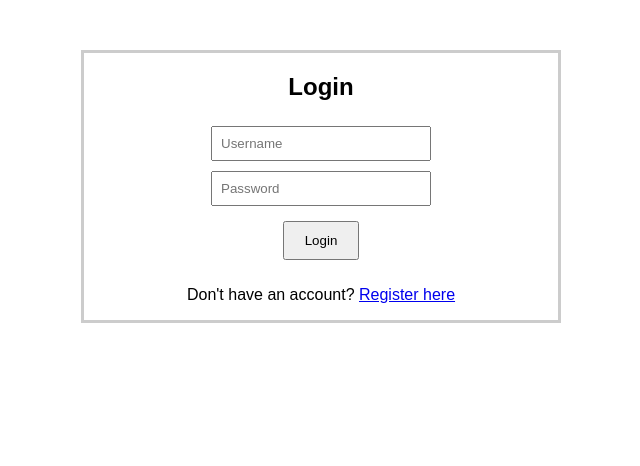
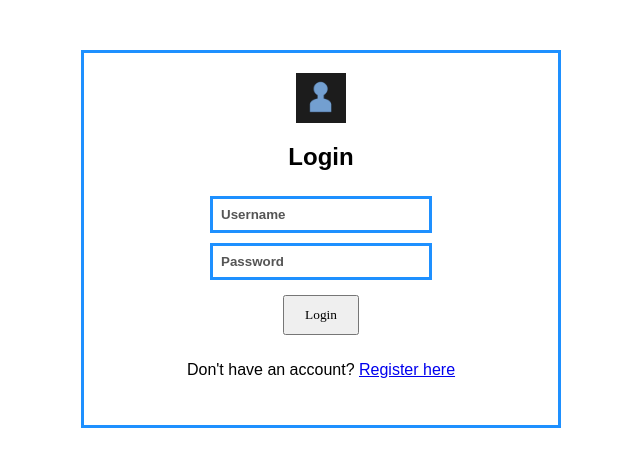
Before and after one commit to Shakir555/focix, a website: page views/login.html in a window 1280 px wide. Shown: the whole page, without its empty margins (319-959 px from the left). Drawn offline with Linux system fonts and the light colour scheme.

Commit message:
login design

```diff
--- a/public/style.css
+++ b/public/style.css
@@ -2,23 +2,40 @@ body
 {
   font-family: Arial, sans-serif, bold;
   text-align: center;
-  margin-top: 50px;
-  margin-right: 400px;
-  margin-left: 400px;
-  border: 3px solid #ccc
+  margin: 50px 400px 50px 400px;
+  padding-bottom: 30px;
+  border: 3px solid #1E90FF;
+  overflow: auto;
 }
+
+.user-icon {
+  width: 50px;
+  height: 50px;
+  display: block;
+  padding-top: 20px;
+  margin: 0 auto 10px;
+}
+
 
 input
 {
   margin: 5px;
   padding: 8px;
   width: 200px;
+  border: 3px solid #1E90FF;
+}
+
+input::placeholder {
+  font-weight: bold;
+  color: #555; /* optional: make it more visible */
 }
 
 button
 {
+  font-family: bold;
   padding: 10px 20px;
   margin: 10px;
+  /* border: 3px solid #1E90FF; */
 }
 
 .tabs button
@@ -29,6 +46,6 @@ button
 .tab-content
 {
   margin-top: 20px;
-  border: 1px solid #ccc;
+  border: 1px solid #1E90FF;
   padding: 20px;
 }
--- a/views/login.html
+++ b/views/login.html
@@ -4,6 +4,7 @@
   <title>Focix Login</title>
   <link rel="stylesheet" href="/style.css">
 </head>
+<img src="/img/user.jpg" alt="User Icon" class="user-icon">
 <body>
   <h2>Login</h2>
   <form method="POST" action="/login">
```
Also changed, not shown: views/dashboard.html (+4 -4 lines), public/img/user.jpg (added), views/ref.html (added).
